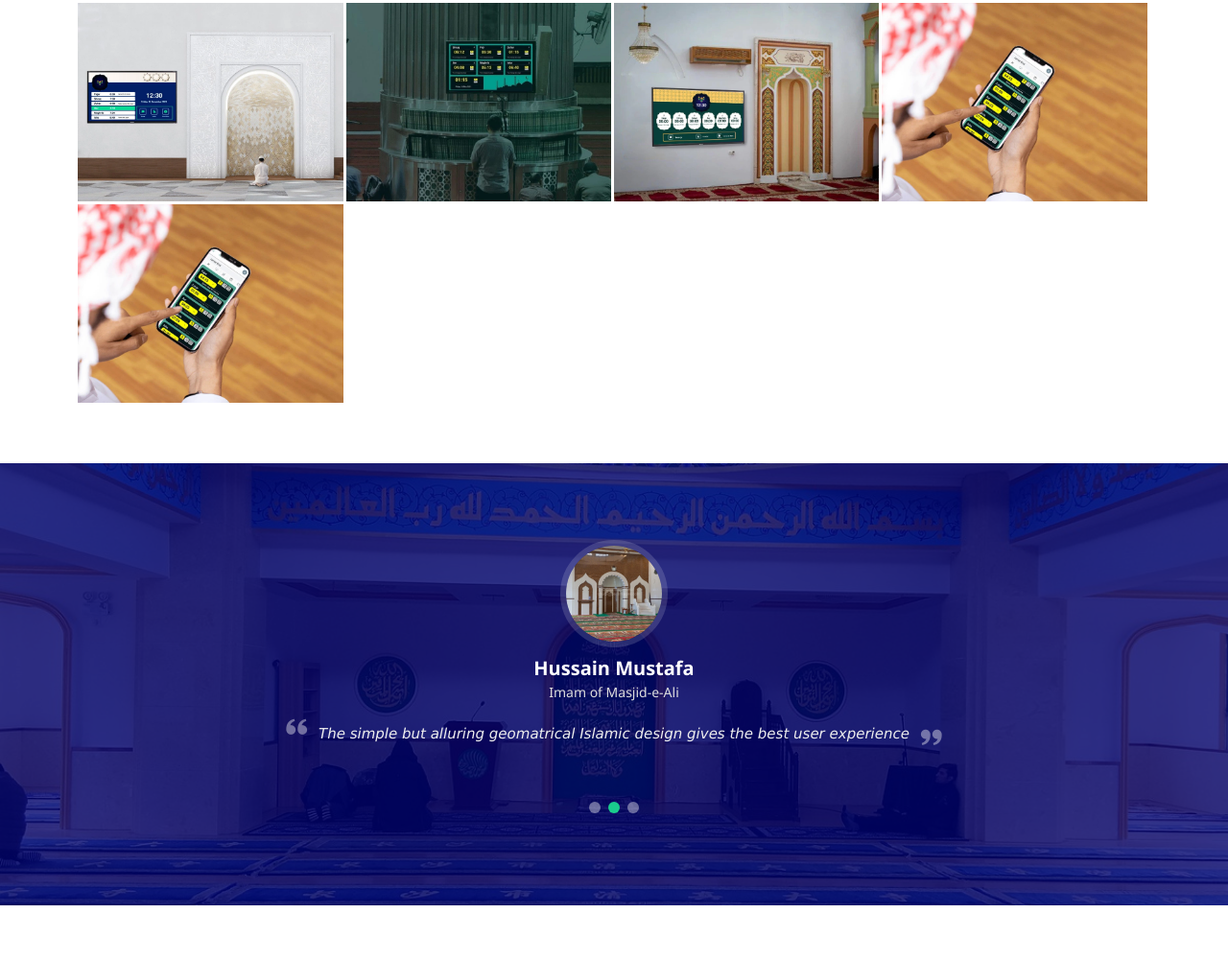
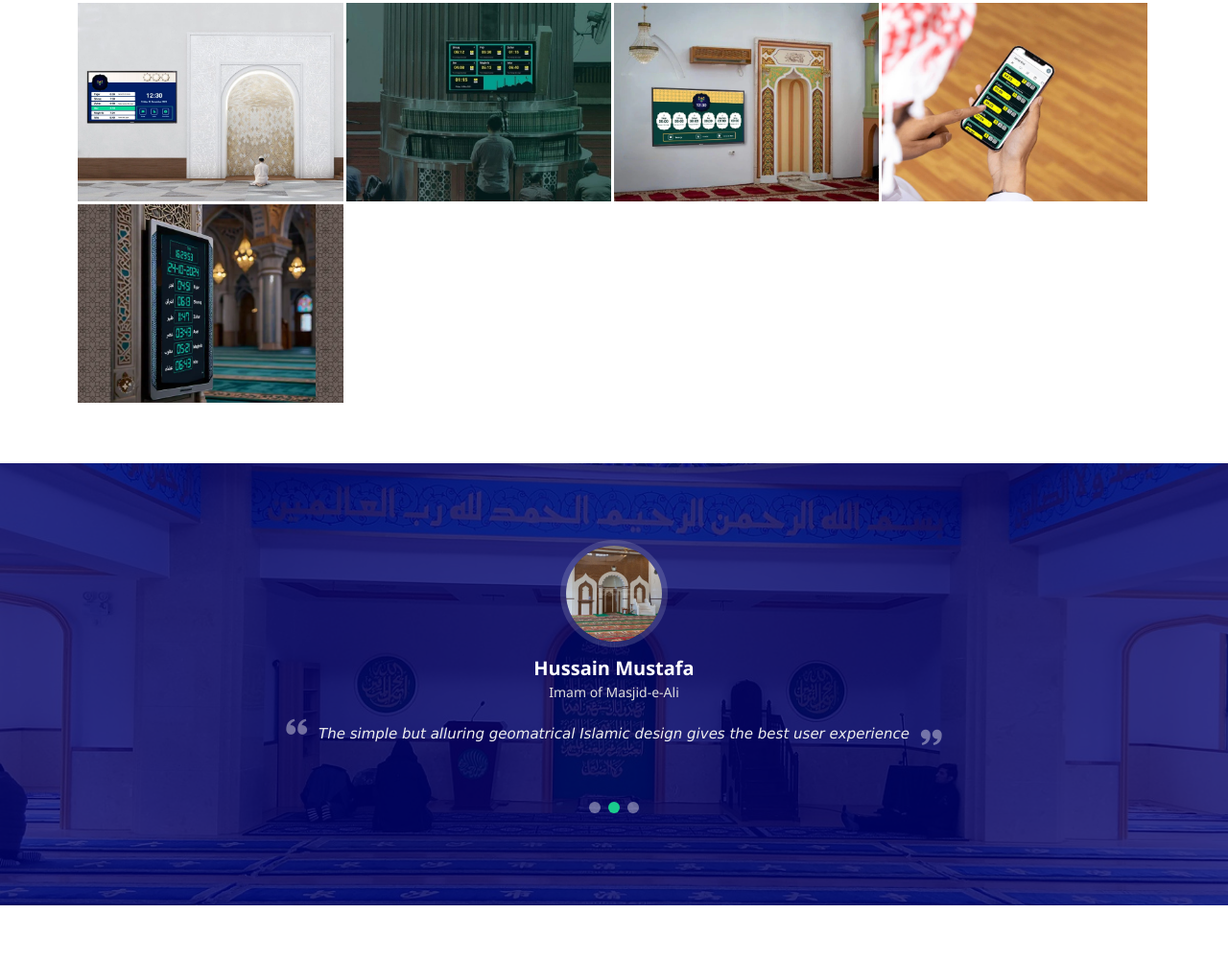
Before and after one commit to takniksrc/masjid-panel, a plain HTML site: page index.html in a window 1280 px wide. Shown: the part 5899-6900 px from the top of the page at 96% size. Drawn offline with nearby package versions, Linux system fonts and the light colour scheme.

Commit message:
add image of portrait

```diff
--- a/index.html
+++ b/index.html
@@ -536,8 +536,8 @@ s0.parentNode.insertBefore(s1,s0);
 
            <div class="col-lg-3 col-md-4">
             <div class="gallery-item" data-aos="zoom-in" data-aos-delay="300">
-              <a href="assets/img/gallery/gallery-4.webp" class="gallery-lightbox">
-                <img src="assets/img/gallery/gallery-4.webp" alt="Man updating prayers times remotely using smart phone in salat panel" class="img-fluid">
+              <a href="assets/img/gallery/gallery-5.webp" class="gallery-lightbox">
+                <img src="assets/img/gallery/gallery-5.webp" alt="Man updating prayers times remotely using smart phone in salat panel" class="img-fluid">
               </a>
             </div>
           </div>
```
Also changed, not shown: assets/img/gallery/gallery-5.webp (added).
